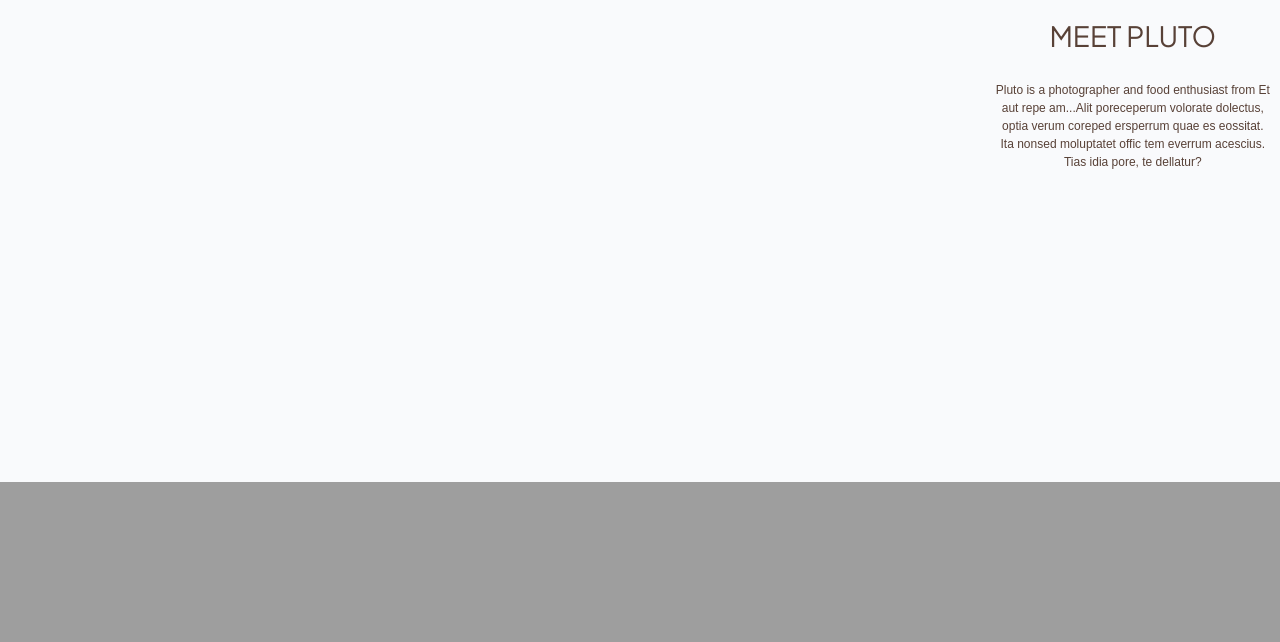
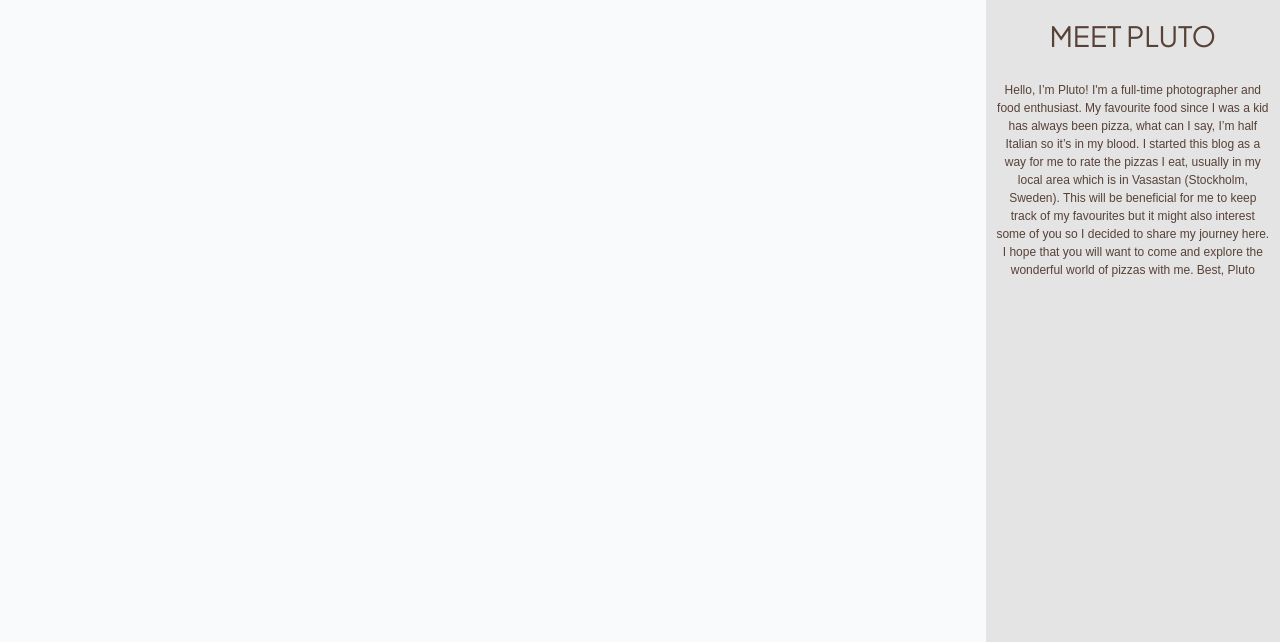
Before and after one commit to lisalindqvist95/plutospizza, a Django app: page / in a window 1280 px wide. Shown: the part 1180-1822 px from the top of the page. Before the commit the page ends 1662 px from the top, so only its background shows below. Run offline with Django 3.2, Linux system fonts and the light colour scheme; data that the repository does not hold is empty; some libraries are stand-ins or nearby versions; some web fonts are replaced.

Commit message:
Update About-text.

```diff
--- a/static/css/style.css
+++ b/static/css/style.css
@@ -12,12 +12,12 @@ body {
 }
 
 .dark-bg {
-    background-color: #355914;
+    background-color: #000;
     ;
 }
 
 .main-bg {
-    background-color: #F9FAFC;
+    background-color: #e4e4e4;
 }
 
 
@@ -41,10 +41,10 @@ body {
     position: absolute;
     right: 250px;
     width: 0;
-    height: 80%;
+    height: 100%;
     margin-right: -250px;
     overflow-y: auto;
-    background: #F9FAFC;
+    background: #e4e4e4;
 }
 
 #page-content-wrapper {
@@ -75,6 +75,7 @@ body {
     padding: 10px;
     text-align: center;
     color: #584137;
+    height: 100%;
 }
 
 .profile-heading {
@@ -133,7 +134,7 @@ body {
 }
 
 .masthead-text {
-    color: #000;
+    color: #584137;
     position: relative;
 }
 
--- a/templates/account/logout.html
+++ b/templates/account/logout.html
@@ -5,10 +5,14 @@
 {% block head_title %}{% trans "Sign Out" %}{% endblock %}
 
 {% block content %}
+<div class="container">
+  <div class="row">
+    <div class="col-md-8 mt-3 offset-md-2">
 <h1>{% trans "Sign Out" %}</h1>
 
 <p>{% trans 'Are you sure you want to sign out?' %}</p>
-
+</div>
+</div>
 <form method="post" action="{% url 'account_logout' %}">
   {% csrf_token %}
   {% if redirect_field_value %}
--- a/templates/base.html
+++ b/templates/base.html
@@ -69,9 +69,7 @@
             alt="profile picture: Pluto">
         </div>
             <h2 class="profile-heading" >Meet Pluto</h2>
-            <p class="profile-text">Pluto is a photographer and food enthusiast from Et aut repe am...Alit poreceperum volorate dolectus, optia verum coreped ersperrum quae es eossitat.
-                Ita nonsed moluptatet offic tem everrum acescius.
-                Tias idia pore, te dellatur?</p>
+            <p class="profile-text">Hello, I’m Pluto! I'm a full-time photographer and food enthusiast. My favourite food since I was a kid has always been pizza, what can I say, I’m half Italian so it’s in my blood. I started this blog as a way for me to rate the pizzas I eat, usually in my local area which is in Vasastan (Stockholm, Sweden). This will be beneficial for me to keep track of my favourites but it might also interest some of you so I decided to share my journey here. I hope that you will want to come and explore the wonderful world of pizzas with me. Best, Pluto</p>
     </div>
          <!-- Content start -->
         <div id="page-content-wrapper">
--- a/templates/post_detail.html
+++ b/templates/post_detail.html
@@ -38,7 +38,7 @@
                 </div>
             </div>
                 <div class="row card-text">
-                    <p class="card-text col-md-12">
+                    <p class="card-text col-md-9 col-sm-12">
                         {{ post.content | safe }}
                     </p>
 
```
